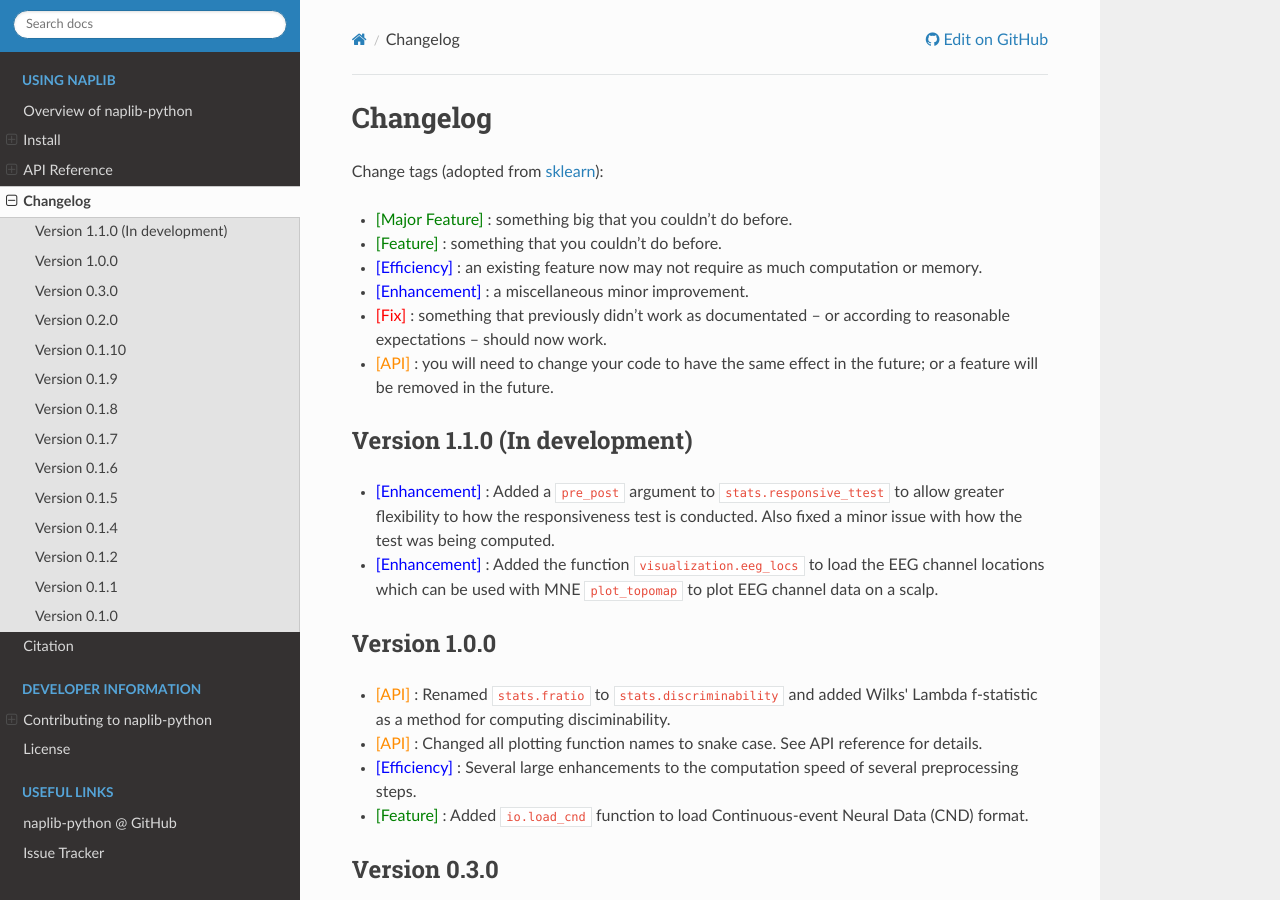
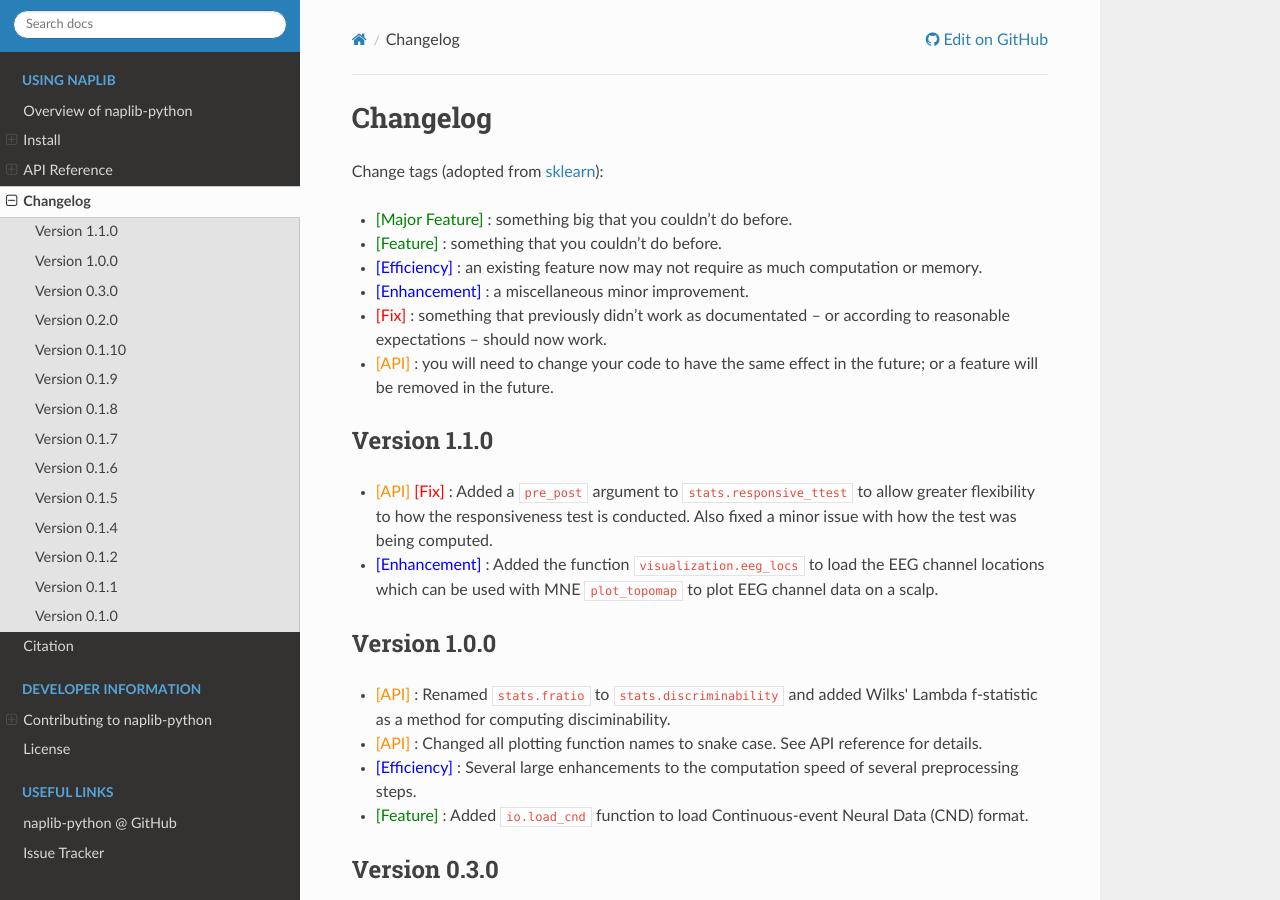
Before and after one commit to naplab/naplib-python, a Sphinx documentation site: the page built from docs/changelog.rst, in a window 1280 px wide and 900 px high. Built offline with Sphinx 7.4.7 and the Read the Docs theme 2.0.0, drawn with Linux system fonts in a browser that asks for light colours; pages that are not in the unit, such as notebooks, are missing from menus; the version number is read from the project's files by our own code.

Commit message:
Update version (#182)

```diff
--- a/docs/changelog.rst
+++ b/docs/changelog.rst
@@ -28,9 +28,9 @@ Change tags (adopted from `sklearn <https://scikit-learn.org/stable/whats_new/v0
 
 - |API| : you will need to change your code to have the same effect in the future; or a feature will be removed in the future.
 
-Version 1.1.0 (In development)
-------------------------------
-- |Enhancement| : Added a ``pre_post`` argument to ``stats.responsive_ttest`` to allow greater flexibility to how the responsiveness test is conducted. Also fixed a minor issue with how the test was being computed.
+Version 1.1.0
+-------------
+- |API| |FIX| : Added a ``pre_post`` argument to ``stats.responsive_ttest`` to allow greater flexibility to how the responsiveness test is conducted. Also fixed a minor issue with how the test was being computed.
 - |Enhancement| : Added the function ``visualization.eeg_locs`` to load the EEG channel locations which can be used with MNE ``plot_topomap`` to plot EEG channel data on a scalp.
 
 Version 1.0.0
```
